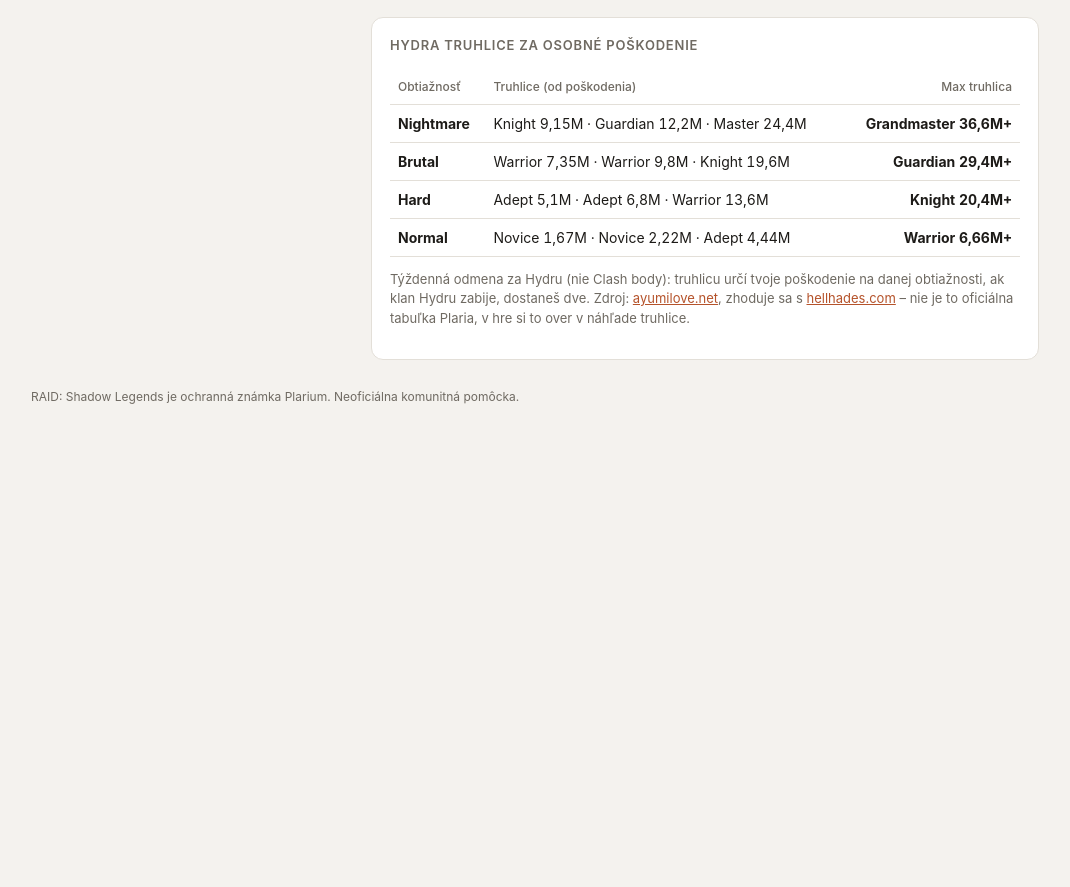
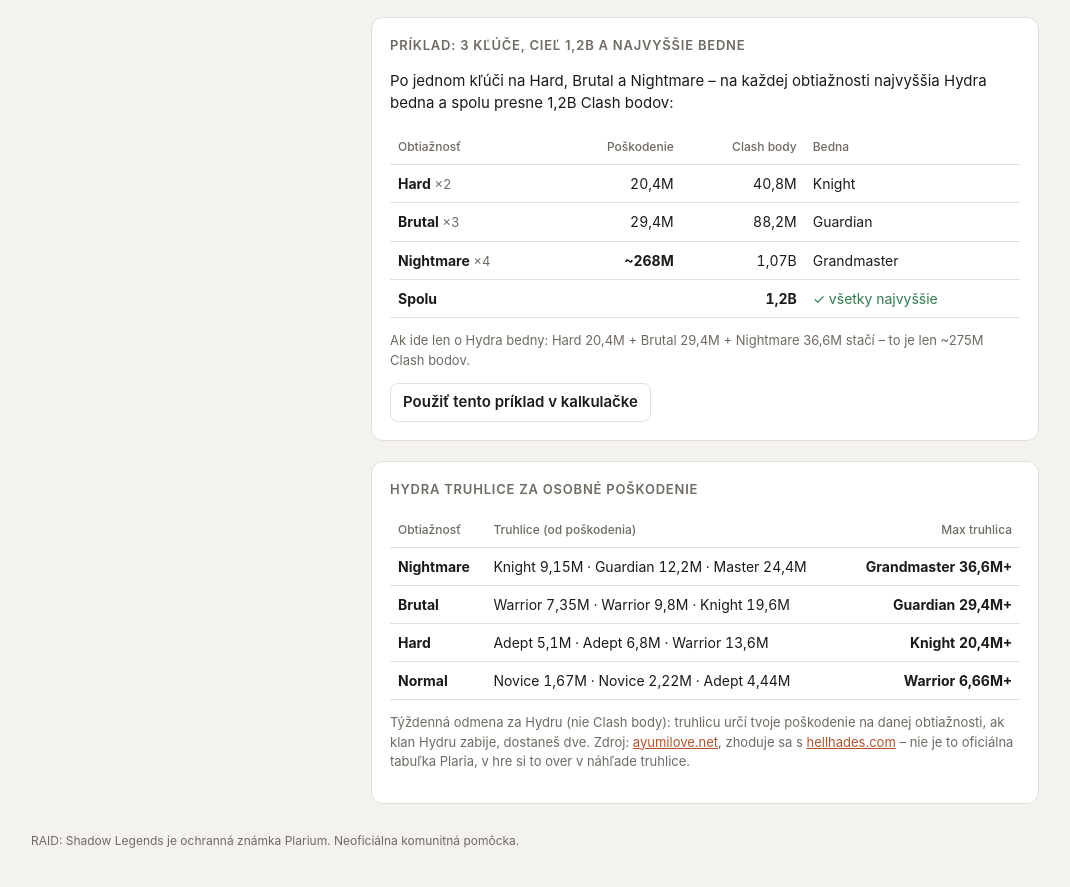
Before and after one commit to darangonaut/hydra-kalkulacka, a plain HTML site: page index.html in a window 1280 px wide. Shown: the part 581-1468 px from the top of the page, without its empty margins (105-1175 px from the left). Before the commit the page ends 1047 px from the top, so only its background shows below. Drawn offline with Linux system fonts and the light colour scheme.

Commit message:
Príklad: 3 kľúče (Hard/Brutal/Nightmare), cieľ 1,2B a najvyššie bedne + tlačidlo Použiť príklad
Co-Authored-By: Claude Opus 5.5 <noreply@anthropic.com>
Claude-Session: https://claude.ai/code/session_01CJZn9ZL6BL5oxm1dsV9jPM

```diff
--- a/index.html
+++ b/index.html
@@ -98,6 +98,21 @@ footer { margin-top: 28px; font-size: 12px; color: var(--muted); }
       </div>
 
       <div class="card">
+        <h2>Príklad: 3 kľúče, cieľ 1,2B a najvyššie bedne</h2>
+        <p style="margin-top:0">Po jednom kľúči na Hard, Brutal a Nightmare – na každej obtiažnosti najvyššia Hydra bedna
+        a spolu presne 1,2B Clash bodov:</p>
+        <div class="tablewrap"><table>
+          <tr><th>Obtiažnosť</th><th class="num">Poškodenie</th><th class="num">Clash body</th><th>Bedna</th></tr>
+          <tr><td><b>Hard</b> <span class="note">×2</span></td><td class="num">20,4M</td><td class="num">40,8M</td><td>Knight</td></tr>
+          <tr><td><b>Brutal</b> <span class="note">×3</span></td><td class="num">29,4M</td><td class="num">88,2M</td><td>Guardian</td></tr>
+          <tr><td><b>Nightmare</b> <span class="note">×4</span></td><td class="num"><b>~268M</b></td><td class="num">1,07B</td><td>Grandmaster</td></tr>
+          <tr><td><b>Spolu</b></td><td></td><td class="num"><b>1,2B</b></td><td class="w">✓ všetky najvyššie</td></tr>
+        </table></div>
+        <p class="note">Ak ide len o Hydra bedny: Hard 20,4M + Brutal 29,4M + Nightmare 36,6M stačí – to je len ~275M Clash bodov.</p>
+        <div class="chips" style="margin:6px 0 0"><button id="useExample">Použiť tento príklad v kalkulačke</button></div>
+      </div>
+
+      <div class="card">
         <h2>Hydra truhlice za osobné poškodenie</h2>
         <div class="tablewrap"><table id="chests"></table></div>
         <p class="note">Týždenná odmena za Hydru (nie Clash body): truhlicu určí tvoje poškodenie na danej obtiažnosti,
@@ -186,6 +201,12 @@ function render() {
 }
 $("#target").oninput = render;
 document.querySelectorAll("[data-goal]").forEach(b => b.onclick = () => { $("#target").value = b.dataset.goal; render(); });
+$("#useExample").onclick = () => {
+  $("#target").value = "1.2B";
+  plan = {Hard: "20.4M", Brutal: "29.4M"};
+  render();
+  window.scrollTo({top: 0, behavior: "smooth"});
+};
 render();
 </script>
 </body>
```
